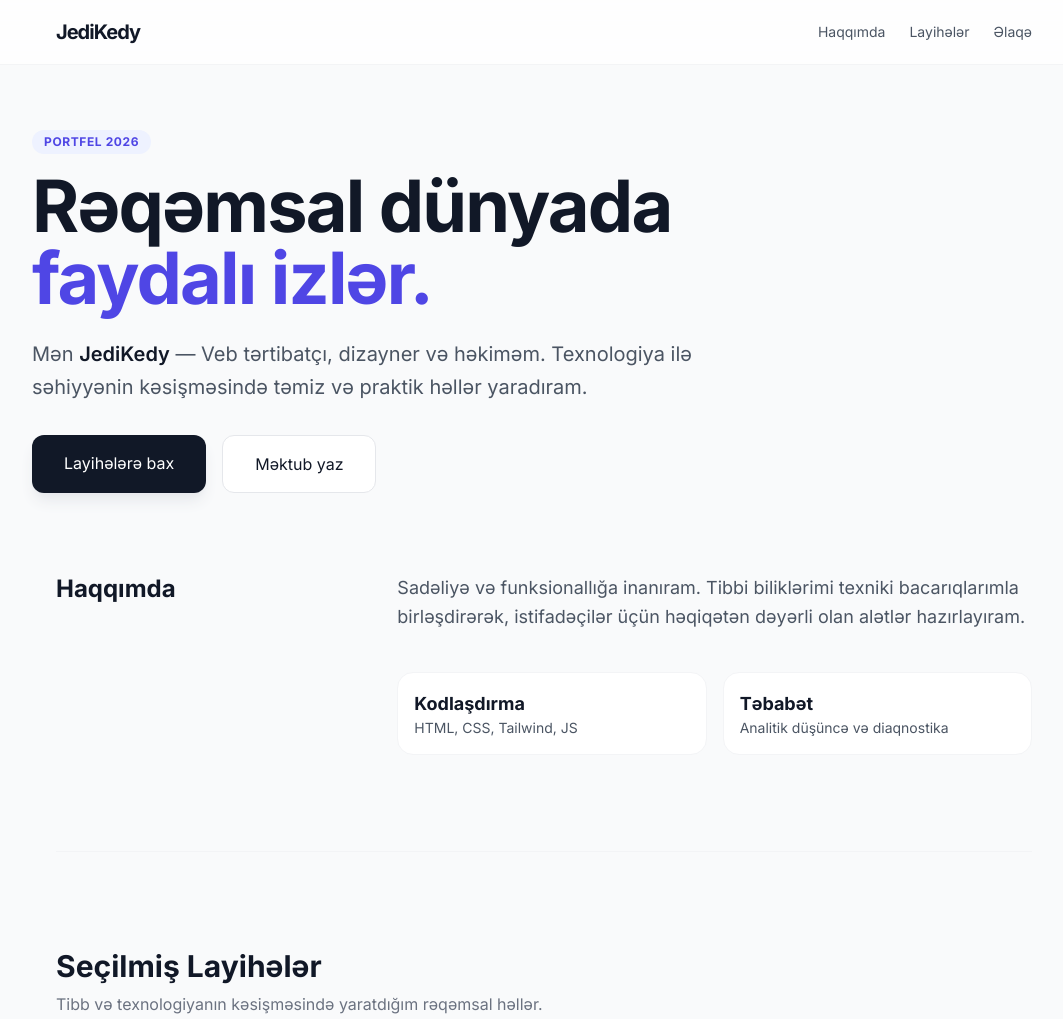
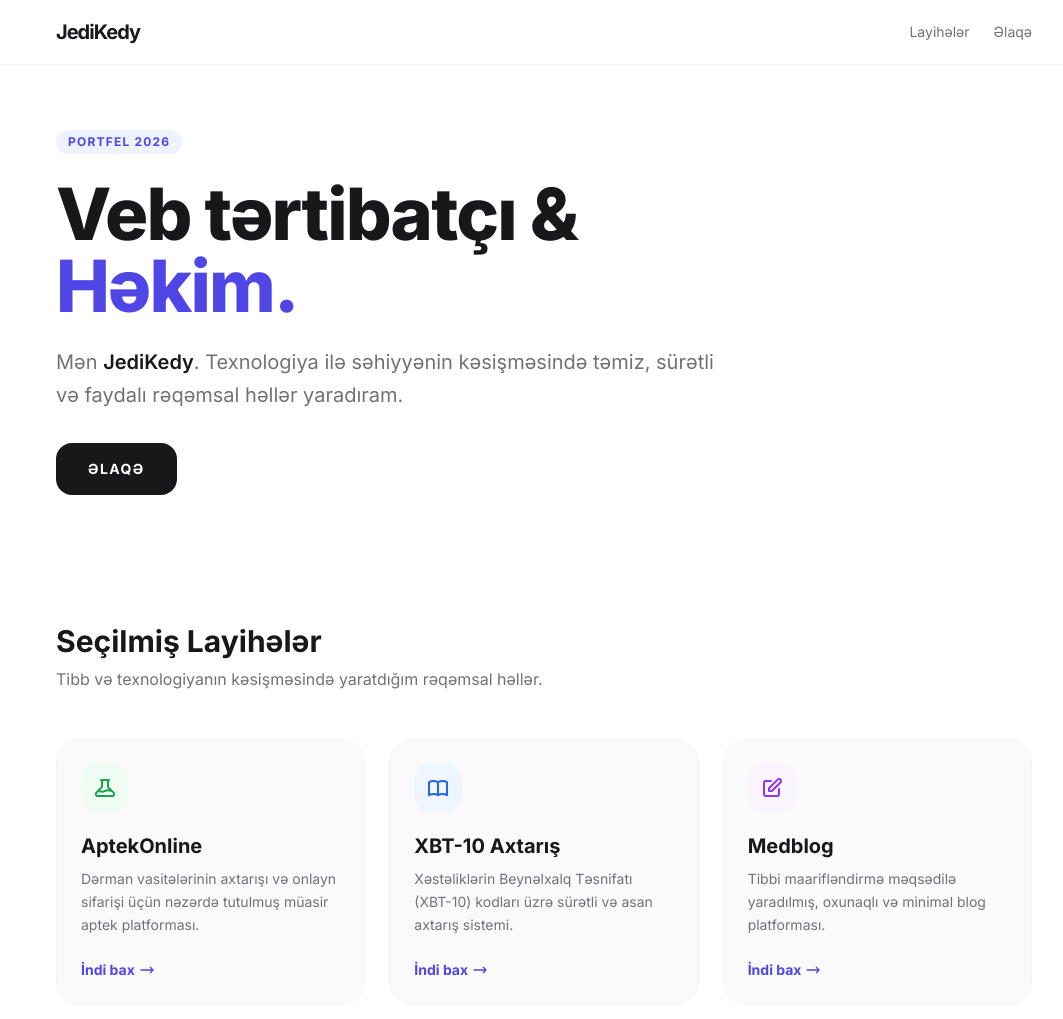
Before and after one commit to JediKedy/jedikedy.github.io, a plain HTML site: page index.html in a window 1280 px wide. Shown: the top 1019 px of the page, without its empty margins (96-1159 px from the left). Drawn offline with nearby package versions, Linux system fonts and the light colour scheme.

Commit message:
Revise index.html structure and content
Updated the layout and content of the index.html file, including changes to the header, navigation, main sections, and footer for improved design and clarity.

```diff
--- a/index.html
+++ b/index.html
@@ -3,141 +3,110 @@
 <head>
     <meta charset="UTF-8">
     <meta name="viewport" content="width=device-width, initial-scale=1.0">
-    <meta name="description" content="JediKedy portfel vəb-saytı. Veb tərtibatçı, dizayner və həkim.">
     <title>JediKedy | Portfel</title>
     <script src="https://cdn.tailwindcss.com"></script>
-    <link rel="preconnect" href="https://fonts.googleapis.com">
-    <link rel="preconnect" href="https://fonts.gstatic.com" crossorigin>
-    <link href="https://fonts.googleapis.com/css2?family=Inter:wght@300;400;600;700&display=swap" rel="stylesheet">
+    <link href="https://fonts.googleapis.com/css2?family=Inter:wght@400;600;700;800&display=swap" rel="stylesheet">
     <style>
         body { font-family: 'Inter', sans-serif; }
-        .glass { background: rgba(255, 255, 255, 0.05); backdrop-filter: blur(10px); }
     </style>
 </head>
-<body class="bg-gray-50 text-gray-900 selection:bg-indigo-100">
+<body class="bg-white dark:bg-zinc-950 text-zinc-900 dark:text-zinc-100 transition-colors duration-300">
 
-    <nav class="fixed w-full z-50 bg-white/80 backdrop-blur-md border-b border-gray-100">
+    <nav class="fixed w-full z-50 bg-white/80 dark:bg-zinc-950/80 backdrop-blur-md border-b border-zinc-100 dark:border-zinc-900">
         <div class="max-w-5xl mx-auto px-6 h-16 flex items-center justify-between">
-            <a href="#top" class="text-xl font-bold tracking-tighter hover:text-indigo-600 transition-colors">JediKedy</a>
-            <div class="flex gap-6 text-sm font-medium text-gray-600">
-                <a href="#about" class="hover:text-indigo-600 transition-colors">Haqqımda</a>
-                <a href="#projects" class="hover:text-indigo-600 transition-colors">Layihələr</a>
-                <a href="#contact" class="hover:text-indigo-600 transition-colors">Əlaqə</a>
+            <a href="#" class="text-xl font-bold tracking-tighter">JediKedy</a>
+            <div class="flex gap-6 text-sm font-medium text-zinc-500">
+                <a href="#projects" class="hover:text-indigo-600 dark:hover:text-indigo-400 transition-colors">Layihələr</a>
+                <a href="#contact" class="hover:text-indigo-600 dark:hover:text-indigo-400 transition-colors">Əlaqə</a>
             </div>
         </div>
     </nav>
 
-    <header id="top" class="pt-32 pb-20 px-6">
-        <div class="max-w-5xl mx-auto">
-            <span class="inline-block py-1 px-3 rounded-full bg-indigo-50 text-indigo-600 text-xs font-bold uppercase tracking-wider mb-4">Portfel 2026</span>
-            <h1 class="text-5xl md:text-7xl font-extrabold tracking-tight mb-6">
-                Rəqəmsal dünyada <br>
-                <span class="text-indigo-600">faydalı izlər.</span>
+    <main class="max-w-5xl mx-auto px-6 space-y-32 pb-24">
+
+        <header id="top" class="pt-32">
+            <span class="inline-block py-1 px-3 rounded-full bg-indigo-50 dark:bg-indigo-900/30 text-indigo-600 dark:text-indigo-400 text-xs font-bold uppercase tracking-widest mb-6">Portfel 2026</span>
+            <h1 class="text-5xl md:text-7xl font-extrabold tracking-tight mb-6 leading-tight">
+                Veb tərtibatçı & <br>
+                <span class="text-indigo-600 dark:text-indigo-400 font-black">Həkim.</span>
             </h1>
-            <p class="text-xl text-gray-600 max-w-2xl leading-relaxed mb-8">
-                Mən <span class="font-semibold text-gray-900">JediKedy</span> — Veb tərtibatçı, dizayner və həkiməm.
-                Texnologiya ilə səhiyyənin kəsişməsində təmiz və praktik həllər yaradıram.
+            <p class="text-xl text-zinc-500 dark:text-zinc-400 max-w-2xl leading-relaxed mb-8">
+                Mən <span class="text-zinc-900 dark:text-white font-semibold">JediKedy</span>.
+                Texnologiya ilə səhiyyənin kəsişməsində təmiz, sürətli və faydalı rəqəmsal həllər yaradıram.
             </p>
-            <div class="flex flex-wrap gap-4">
-                <a href="#projects" class="px-8 py-4 bg-gray-900 text-white rounded-xl font-medium hover:bg-gray-800 transition-all transform hover:-translate-y-1 shadow-lg shadow-gray-200">Layihələrə bax</a>
-                <a href="mailto:hyperwarriorx05@gmail.com" class="px-8 py-4 bg-white border border-gray-200 rounded-xl font-medium hover:bg-gray-50 transition-all">Məktub yaz</a>
-            </div>
+            <div class="flex flex-wrap gap-4 text-sm font-bold uppercase tracking-widest">
+                <a href="mailto:hyperwarriorx05@gmail.com" class="px-8 py-4 bg-zinc-900 dark:bg-zinc-100 text-white dark:text-zinc-900 rounded-2xl hover:scale-105 transition-transform">Əlaqə</a>
             </div>
         </header>
 
-    <main class="max-w-5xl mx-auto px-6 space-y-24 pb-24">
-
-        <section id="about" class="grid md:grid-cols-3 gap-12 items-start scroll-mt-24">
-            <h2 class="text-2xl font-bold">Haqqımda</h2>
-            <div class="md:col-span-2 space-y-6 text-lg text-gray-600 leading-relaxed">
-                <p>
-                    Sadəliyə və funksionallığa inanıram. Tibbi biliklərimi texniki bacarıqlarımla birləşdirərək, istifadəçilər üçün həqiqətən dəyərli olan alətlər hazırlayıram.
-                </p>
-                <div class="grid grid-cols-2 gap-4 pt-4">
-                    <div class="p-4 bg-white border border-gray-100 rounded-2xl">
-                        <h4 class="font-bold text-gray-900">Kodlaşdırma</h4>
-                        <p class="text-sm">HTML, CSS, Tailwind, JS</p>
-                    </div>
-                    <div class="p-4 bg-white border border-gray-100 rounded-2xl">
-                        <h4 class="font-bold text-gray-900">Təbabət</h4>
-                        <p class="text-sm">Analitik düşüncə və diaqnostika</p>
-                    </div>
-                </div>
-            </div>
-        </section>
-
-        <hr class="border-gray-100">
-
         <section id="projects" class="scroll-mt-24">
-    <div class="flex justify-between items-end mb-12">
-        <div>
-            <h2 class="text-3xl font-bold mb-2 text-gray-900">Seçilmiş Layihələr</h2>
-            <p class="text-gray-500">Tibb və texnologiyanın kəsişməsində yaratdığım rəqəmsal həllər.</p>
-        </div>
+            <div class="mb-12">
+                <h2 class="text-3xl font-bold mb-2">Seçilmiş Layihələr</h2>
+                <p class="text-zinc-500 dark:text-zinc-400">Tibb və texnologiyanın kəsişməsində yaratdığım rəqəmsal həllər.</p>
             </div>
 
             <div class="grid md:grid-cols-3 gap-6">
-        <article class="group bg-white border border-gray-100 rounded-3xl p-6 hover:shadow-xl hover:-translate-y-1 transition-all duration-300 flex flex-col justify-between">
+                <article class="group bg-zinc-50 dark:bg-zinc-900/50 border border-zinc-100 dark:border-zinc-800 rounded-3xl p-6 hover:shadow-xl hover:shadow-green-500/5 hover:-translate-y-1 transition-all duration-300 flex flex-col justify-between">
                     <div>
-                <div class="mb-5 inline-flex items-center justify-center w-12 h-12 bg-green-50 text-green-600 rounded-2xl group-hover:bg-green-600 group-hover:text-white transition-colors">
+                        <div class="mb-5 inline-flex items-center justify-center w-12 h-12 bg-green-50 dark:bg-green-900/20 text-green-600 dark:text-green-400 rounded-2xl group-hover:bg-green-600 group-hover:text-white transition-colors">
                             <svg xmlns="http://www.w3.org/2000/svg" class="h-6 w-6" fill="none" viewBox="0 0 24 24" stroke="currentColor">
                                 <path stroke-linecap="round" stroke-linejoin="round" stroke-width="2" d="M19.428 15.428a2 2 0 00-1.022-.547l-2.387-.477a6 6 0 00-3.86.517l-.318.158a6 6 0 01-3.86.517L6.05 15.21a2 2 0 00-1.806.547M8 4h8l-1 1v5.172a2 2 0 00.586 1.414l5 5c1.26 1.26.367 3.414-1.415 3.414H4.828c-1.782 0-2.674-2.154-1.414-3.414l5-5A2 2 0 009 10.172V5L8 4z" />
                             </svg>
                         </div>
                         <h3 class="text-xl font-bold mb-2">AptekOnline</h3>
-                <p class="text-sm text-gray-600 mb-6 leading-relaxed">Dərman vasitələrinin axtarışı və onlayn sifarişi üçün nəzərdə tutulmuş müasir aptek platforması.</p>
+                        <p class="text-sm text-zinc-500 dark:text-zinc-400 mb-6 leading-relaxed">Dərman vasitələrinin axtarışı və onlayn sifarişi üçün nəzərdə tutulmuş müasir aptek platforması.</p>
                     </div>
-            <a href="https://jedikedy.github.io/aptekonline/" target="_blank" class="text-sm font-bold text-indigo-600 hover:text-indigo-800 inline-flex items-center">
+                    <a href="https://jedikedy.github.io/aptekonline/" target="_blank" class="text-sm font-bold text-indigo-600 dark:text-indigo-400 hover:underline inline-flex items-center">
                         İndi bax <svg class="w-4 h-4 ml-1" fill="none" stroke="currentColor" viewBox="0 0 24 24"><path stroke-linecap="round" stroke-linejoin="round" stroke-width="2" d="M17 8l4 4m0 0l-4 4m4-4H3"></path></svg>
                     </a>
                 </article>
 
-        <article class="group bg-white border border-gray-100 rounded-3xl p-6 hover:shadow-xl hover:-translate-y-1 transition-all duration-300 flex flex-col justify-between">
+                <article class="group bg-zinc-50 dark:bg-zinc-900/50 border border-zinc-100 dark:border-zinc-800 rounded-3xl p-6 hover:shadow-xl hover:shadow-blue-500/5 hover:-translate-y-1 transition-all duration-300 flex flex-col justify-between">
                     <div>
-                <div class="mb-5 inline-flex items-center justify-center w-12 h-12 bg-blue-50 text-blue-600 rounded-2xl group-hover:bg-blue-600 group-hover:text-white transition-colors">
+                        <div class="mb-5 inline-flex items-center justify-center w-12 h-12 bg-blue-50 dark:bg-blue-900/20 text-blue-600 dark:text-blue-400 rounded-2xl group-hover:bg-blue-600 group-hover:text-white transition-colors">
                             <svg xmlns="http://www.w3.org/2000/svg" class="h-6 w-6" fill="none" viewBox="0 0 24 24" stroke="currentColor">
                                 <path stroke-linecap="round" stroke-linejoin="round" stroke-width="2" d="M12 6.253v13m0-13C10.832 5.477 9.246 5 7.5 5S4.168 5.477 3 6.253v13C4.168 18.477 5.754 18 7.5 18s3.332.477 4.5 1.253m0-13C13.168 5.477 14.754 5 16.5 5c1.747 0 3.332.477 4.5 1.253v13C19.832 18.477 18.247 18 16.5 18c-1.746 0-3.332.477-4.5 1.253" />
                             </svg>
                         </div>
                         <h3 class="text-xl font-bold mb-2">XBT-10 Axtarış</h3>
-                <p class="text-sm text-gray-600 mb-6 leading-relaxed">Xəstəliklərin Beynəlxalq Təsnifatı (XBT-10) kodları üzrə sürətli və asan axtarış sistemi.</p>
+                        <p class="text-sm text-zinc-500 dark:text-zinc-400 mb-6 leading-relaxed">Xəstəliklərin Beynəlxalq Təsnifatı (XBT-10) kodları üzrə sürətli və asan axtarış sistemi.</p>
                     </div>
-            <a href="https://jedikedy.github.io/xbt10/" target="_blank" class="text-sm font-bold text-indigo-600 hover:text-indigo-800 inline-flex items-center">
+                    <a href="https://jedikedy.github.io/xbt10/" target="_blank" class="text-sm font-bold text-indigo-600 dark:text-indigo-400 hover:underline inline-flex items-center">
                         İndi bax <svg class="w-4 h-4 ml-1" fill="none" stroke="currentColor" viewBox="0 0 24 24"><path stroke-linecap="round" stroke-linejoin="round" stroke-width="2" d="M17 8l4 4m0 0l-4 4m4-4H3"></path></svg>
                     </a>
                 </article>
 
-        <article class="group bg-white border border-gray-100 rounded-3xl p-6 hover:shadow-xl hover:-translate-y-1 transition-all duration-300 flex flex-col justify-between">
+                <article class="group bg-zinc-50 dark:bg-zinc-900/50 border border-zinc-100 dark:border-zinc-800 rounded-3xl p-6 hover:shadow-xl hover:shadow-purple-500/5 hover:-translate-y-1 transition-all duration-300 flex flex-col justify-between">
                     <div>
-                <div class="mb-5 inline-flex items-center justify-center w-12 h-12 bg-purple-50 text-purple-600 rounded-2xl group-hover:bg-purple-600 group-hover:text-white transition-colors">
+                        <div class="mb-5 inline-flex items-center justify-center w-12 h-12 bg-purple-50 dark:bg-purple-900/20 text-purple-600 dark:text-purple-400 rounded-2xl group-hover:bg-purple-600 group-hover:text-white transition-colors">
                             <svg xmlns="http://www.w3.org/2000/svg" class="h-6 w-6" fill="none" viewBox="0 0 24 24" stroke="currentColor">
                                 <path stroke-linecap="round" stroke-linejoin="round" stroke-width="2" d="M11 5H6a2 2 0 00-2 2v11a2 2 0 002 2h11a2 2 0 002-2v-5m-1.414-9.414a2 2 0 112.828 2.828L11.828 15H9v-2.828l8.586-8.586z" />
                             </svg>
                         </div>
                         <h3 class="text-xl font-bold mb-2">Medblog</h3>
-                <p class="text-sm text-gray-600 mb-6 leading-relaxed">Tibbi maarifləndirmə məqsədilə yaradılmış, oxunaqlı və minimal blog platforması.</p>
+                        <p class="text-sm text-zinc-500 dark:text-zinc-400 mb-6 leading-relaxed">Tibbi maarifləndirmə məqsədilə yaradılmış, oxunaqlı və minimal blog platforması.</p>
                     </div>
-            <a href="https://jedikedy.github.io/medblog" target="_blank" class="text-sm font-bold text-indigo-600 hover:text-indigo-800 inline-flex items-center">
+                    <a href="https://jedikedy.github.io/medblog" target="_blank" class="text-sm font-bold text-indigo-600 dark:text-indigo-400 hover:underline inline-flex items-center">
                         İndi bax <svg class="w-4 h-4 ml-1" fill="none" stroke="currentColor" viewBox="0 0 24 24"><path stroke-linecap="round" stroke-linejoin="round" stroke-width="2" d="M17 8l4 4m0 0l-4 4m4-4H3"></path></svg>
                     </a>
                 </article>
             </div>
         </section>
 
-        <section id="contact" class="bg-indigo-600 rounded-[3rem] p-12 text-center text-white scroll-mt-24 shadow-xl shadow-indigo-200">
-            <h2 class="text-3xl font-bold mb-4">Bir layihəniz var?</h2>
-            <p class="text-indigo-100 mb-8 max-w-lg mx-auto text-lg">
-                Fikir mübadiləsi aparmaq və ya əməkdaşlıq etmək üçün mənə yazın. Həmişə yeni çağırışlara açığam.
-            </p>
-            <a href="mailto:hyperwarriorx05@gmail.com" class="inline-block px-10 py-4 bg-white text-indigo-600 rounded-full font-bold hover:bg-indigo-50 transition-colors">
+        <section id="contact" class="scroll-mt-24 border-t border-zinc-100 dark:border-zinc-900 pt-24 pb-12">
+            <h2 class="text-4xl font-extrabold mb-6">Bir layihəniz var? <br>Gəlin danışaq.</h2>
+            <a href="mailto:hyperwarriorx05@gmail.com" class="text-2xl font-bold text-indigo-600 dark:text-indigo-400 underline decoration-4 underline-offset-8 hover:text-zinc-900 dark:hover:text-white transition-colors">
                 hyperwarriorx05@gmail.com
             </a>
         </section>
 
     </main>
 
-    <footer class="py-12 border-t border-gray-100 text-center">
-        <p class="text-gray-400 text-sm">© 2026 JediKedy. Səhiyyə və texnologiyanın harmoniyası.</p>
+    <footer class="max-w-5xl mx-auto px-6 py-12 border-t border-zinc-100 dark:border-zinc-900 text-sm text-zinc-400 flex flex-col md:flex-row justify-between gap-4">
+        <p>© 2026 JediKedy. Bütün hüquqlar qorunur.</p>
+        <div class="flex gap-6">
+            <span class="italic uppercase tracking-tighter">Code + Medicine</span>
+        </div>
     </footer>
 
 </body>
```
Lines whose indentation alone changed are shown as unchanged.
